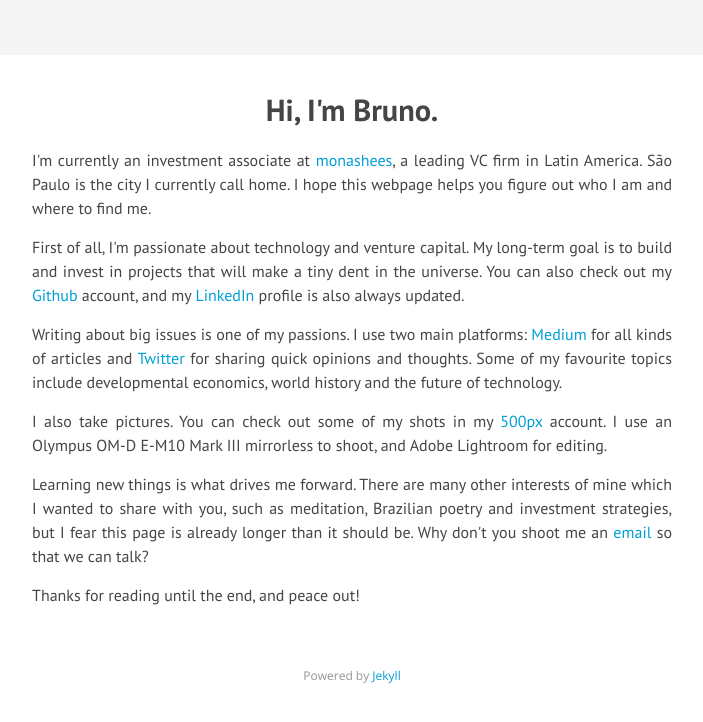
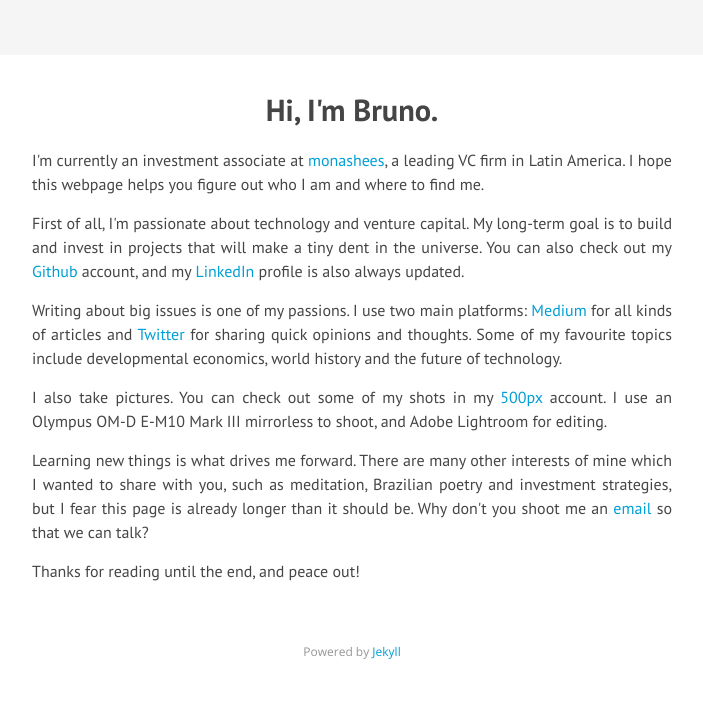
Before and after one commit to brunokoba/brunoaks.github.io, a Jekyll site: the page built from index.html, in a window 1280 px wide. Shown: the top 722 px of the page, without its empty margins (288-991 px from the left). Built offline with Jekyll 4.4.1, drawn with Linux system fonts in a browser that asks for light colours; nearby versions of some CDN libraries.

Commit message:
Update index.html

```diff
--- a/index.html
+++ b/index.html
@@ -11,7 +11,6 @@ layout: default
       </p>
       <p>
         I'm currently an investment associate at <a href="https://monashees.com.br/">monashees</a>, a leading VC firm in Latin America.
-        São Paulo is the city I currently call home.
         I hope this webpage helps you figure out who I am and where to find me.
       </p>
       <p>
```
